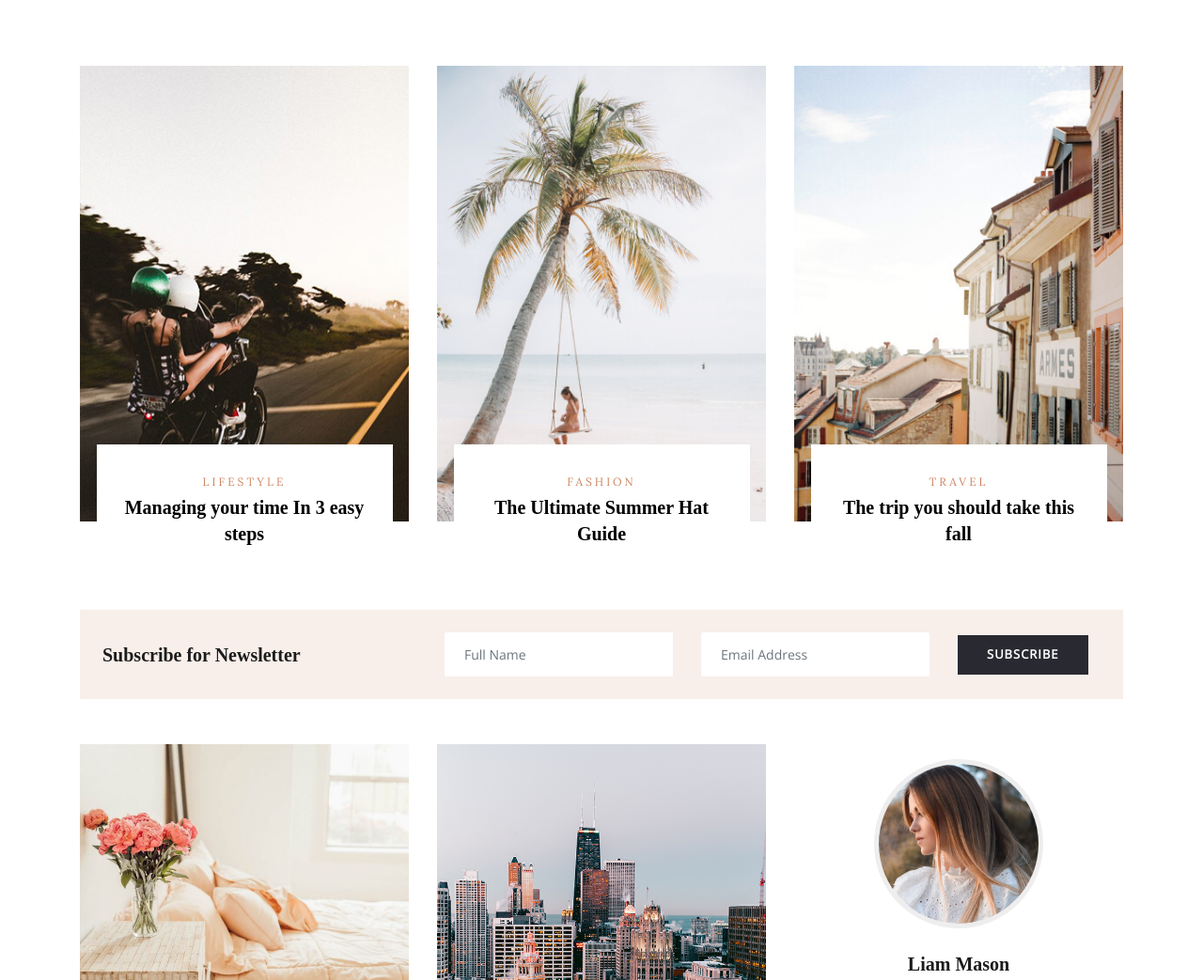
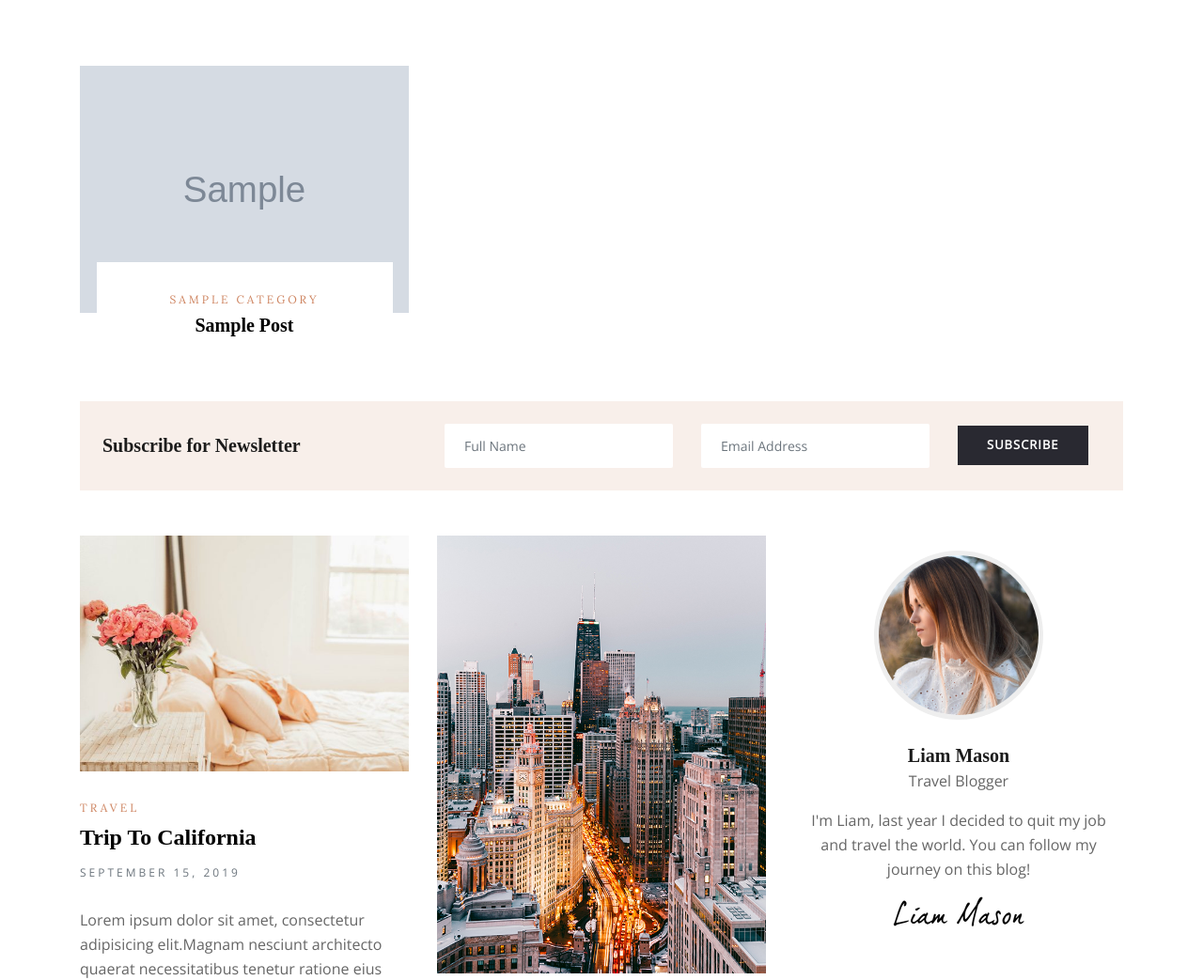
Before and after one commit to rivka-levit/travelling-blog, a Django app: template posts/templates/posts/home.html in a window 1280 px wide. Shown: the part 92-1135 px from the top of the page at 94% size. Run offline with Django 3.2, Linux system fonts and the light colour scheme; the template is opened without the code that fills it: most values are stand-ins (such as "Sample title", 1, 10 or a date in 2020); grey boxes marked "Sample" are stand-in pictures; some libraries are stand-ins or nearby versions; some web fonts are replaced.

Commit message:
latest posts home

```diff
--- a/posts/templates/posts/home.html
+++ b/posts/templates/posts/home.html
@@ -5,39 +5,19 @@
 <section class="section-padding">
     <div class="container">
         <div class="row">
+            {% for post in latest_posts %}
             <div class="col-lg-4 col-md-4 col-sm-6">
                 <div class="category-item">
                     <div class="category-img">
-                        <a href="blog-single.html"><img src="images/cat/cat-4.jpg" alt="" class="img-fluid w-100"></a>
+                        <a href="blog-single.html"><img src="{{ post.image.url }}" alt="" class="img-fluid w-100"></a>
                     </div>
                     <div class="content">
-                        <a href="#" class="text-color text-uppercase font-sm letter-spacing font-extra">lifestyle</a>
-                        <h4><a href="blog-single.html">Managing your time In 3 easy steps</a></h4>
+                        <a href="#" class="text-color text-uppercase font-sm letter-spacing font-extra">{{ post.category|upper }}</a>
+                        <h4><a href="blog-single.html">{{ post.title|title }}</a></h4>
                     </div>
                 </div>
             </div>
-            <div class="col-lg-4 col-md-4 col-sm-6">
-                <div class="category-item">
-                    <div class="category-img">
-                        <a href="blog-single.html"><img src="images/cat/cat-2.jpg" alt="" class="img-fluid w-100"></a>
-                    </div>
-                    <div class="content">
-                        <a href="#" class="text-color text-uppercase font-sm letter-spacing font-extra">Fashion</a>
-                        <h4><a href="blog-single.html">The Ultimate Summer Hat Guide</a></h4>
-                    </div>
-                </div>
-            </div>
-            <div class="col-lg-4 col-md-4 col-sm-6">
-                <div class="category-item">
-                    <div class="category-img">
-                        <a href="blog-single.html"><img src="images/cat/cat-3.jpg" alt="" class="img-fluid w-100"></a>
-                    </div>
-                    <div class="content">
-                        <a href="#" class="text-color text-uppercase font-sm letter-spacing font-extra">Travel</a>
-                        <h4><a href="blog-single.html">The trip you should take this fall</a></h4>
-                    </div>
-                </div>
-            </div>
+            {% endfor %}
         </div>
     </div>
 </section>
```
Also changed, not shown: posts/views.py (+6 -1 lines).
